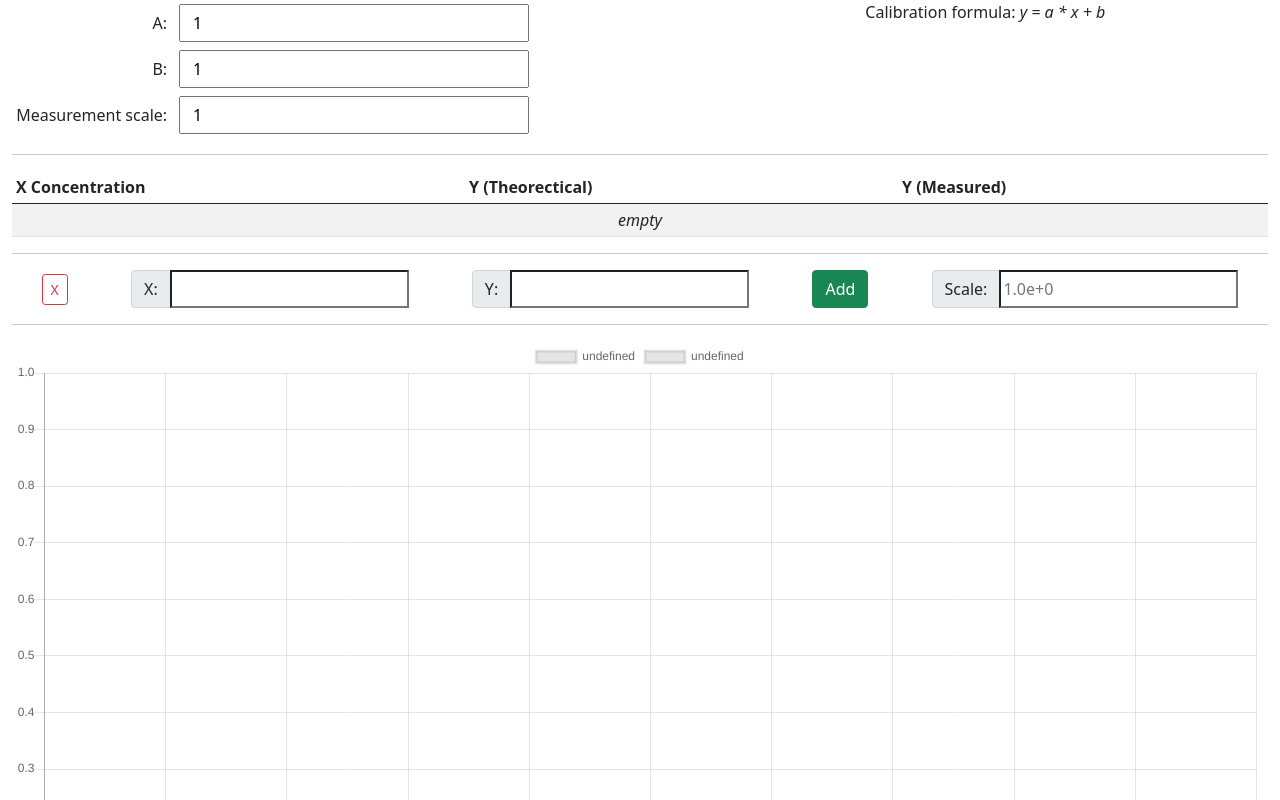
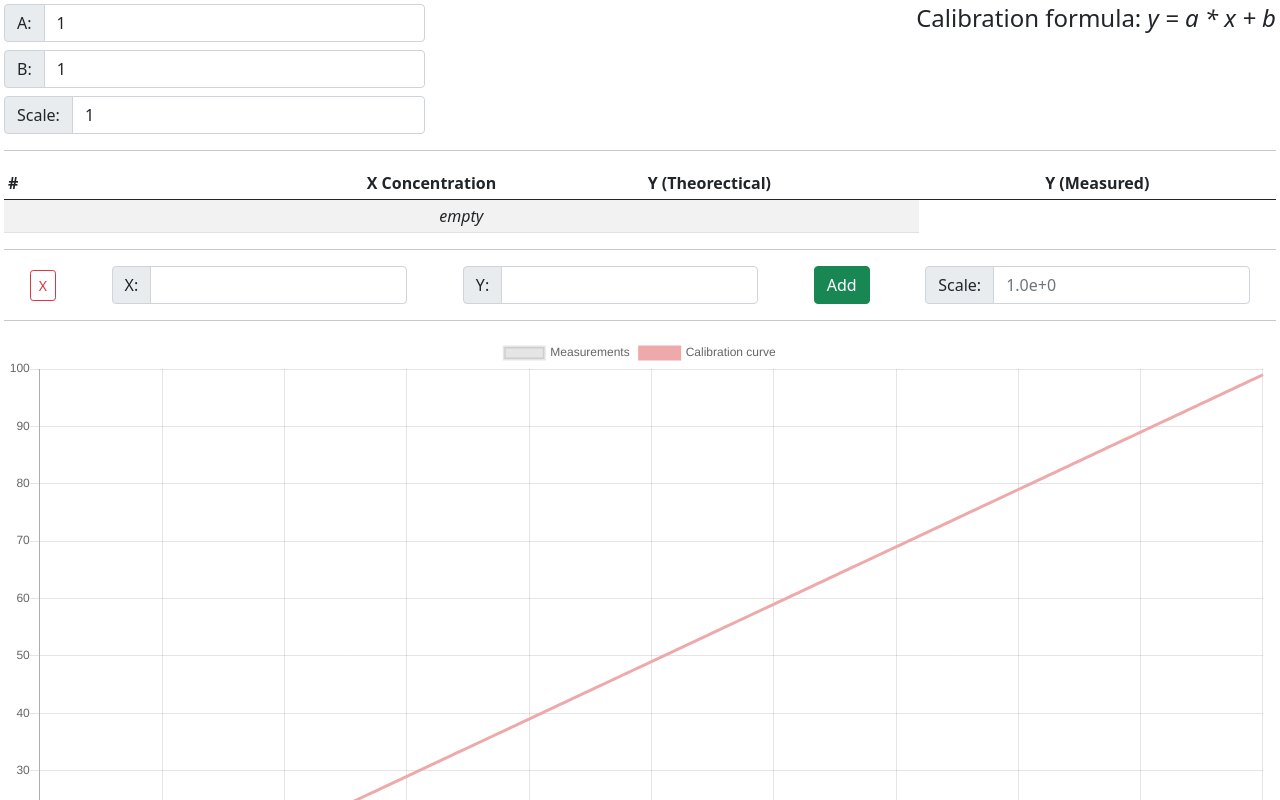
Before and after one commit to AndreSteenveld/chemical-lemons, a React (Create React App) app: page / in a window 1280 px wide. Shown: the top 800 px of the page. Built offline with nearby package versions, Linux system fonts and the light colour scheme.

Commit message:
Rendering dots in the chart

```diff
--- a/src/AddEntry.tsx
+++ b/src/AddEntry.tsx
@@ -5,27 +5,33 @@ interface IProperties {
     scale: number;
 
     extrapolateConcentration(measurement: number, scale?: number): number;
-    calibratedValue(concentration: number, scale?: number): number;
+    calibratedValue(concentration: number): number;
     onEntryAdded(entry: Entry): void;
 }
 
 interface IState {
     extrapolatedConcentration: number | string;
-    concentration?: number | undefined;
-    calibrated?: number | undefined;
-    measurement?: number | undefined;
-    scale?: number | undefined;
+    concentration: number | undefined;
+    calibrated: number | undefined;
+    measurement: number | undefined;
+    scale: number | undefined;
 }
 
 export class AddEntry extends Component<IProperties, IState> {
-    state: IState = { extrapolatedConcentration: "" };
+    state: IState = {
+        extrapolatedConcentration: "",
+        concentration: undefined,
+        calibrated: undefined,
+        measurement: undefined,
+        scale: undefined
+    };
 
     changeConcentration = (event: ChangeEvent<HTMLInputElement>) => {
         const concentration = event.target.valueAsNumber;
 
         this.setState({
             concentration,
-            calibrated: this.props.calibratedValue(concentration, this.state.scale || this.props.scale)
+            calibrated: this.props.calibratedValue(concentration)
         });
     };
 
@@ -45,13 +51,14 @@ export class AddEntry extends Component<IProperties, IState> {
         const scale = event.target.valueAsNumber;
         const { measurement, concentration } = this.state;
 
+        // TODO: Fix for the proper behaviiour with extrapolated values
         if ("number" === typeof measurement) {
             const extrapolatedConcentration = concentration || this.props.extrapolateConcentration(measurement, scale);
 
             this.setState({
                 scale,
                 extrapolatedConcentration,
-                calibrated: this.props.calibratedValue(extrapolatedConcentration, scale)
+                calibrated: this.props.calibratedValue(extrapolatedConcentration)
             });
         } else {
             this.setState({ scale });
@@ -89,10 +96,11 @@ export class AddEntry extends Component<IProperties, IState> {
 
                 <div className="col">
                     <div className="input-group">
-                        <div className="input-group-text">X:</div>
+                        <span className="input-group-text">X:</span>
                         <input
                             type="number"
                             name="concentration"
+                            className="form-control"
                             placeholder={this.state.extrapolatedConcentration.toString()}
                             onChange={this.changeConcentration}
                         />
@@ -101,8 +109,13 @@ export class AddEntry extends Component<IProperties, IState> {
 
                 <div className="col">
                     <div className="input-group">
-                        <div className="input-group-text">Y:</div>
-                        <input type="number" name="measurement" onChange={this.changeMeasurement} />
+                        <span className="input-group-text">Y:</span>
+                        <input
+                            type="number"
+                            name="measurement"
+                            className="form-control"
+                            onChange={this.changeMeasurement}
+                        />
                     </div>
                 </div>
 
@@ -114,10 +127,11 @@ export class AddEntry extends Component<IProperties, IState> {
 
                 <div className="col">
                     <div className="input-group">
-                        <div className="input-group-text">Scale:</div>
+                        <span className="input-group-text">Scale:</span>
                         <input
                             type="number"
                             name="scale"
+                            className="form-control"
                             placeholder={(1).toExponential(this.props.scale)}
                             onChange={this.changeScale}
                         />
--- a/src/App.tsx
+++ b/src/App.tsx
@@ -23,12 +23,16 @@ export class App extends Component<{}, IAppState> {
         };
     }
 
-    extrapolateConcentration = (measurement: number, scale: number = this.state.scale): number => {
-        return -1;
+    extrapolateConcentration = (y: number, scale: number = this.state.scale): number => {
+        const { a, b } = this.state.constants;
+
+        return (y - b) / a;
     };
 
-    calibratedValue = (concentration: number): number => {
-        return -1;
+    calibratedValue = (x: number): number => {
+        const { a, b } = this.state.constants;
+
+        return a * x + b;
     };
 
     onScaleChange = (scale: number) => {
@@ -43,17 +47,20 @@ export class App extends Component<{}, IAppState> {
         this.setState({ entries: [...this.state.entries, entry] });
     };
 
-    get measurements(): Entry[] {
-        return [];
-    }
-
     get calibrationCurve(): Entry[] {
-        return [];
+        return Array(100)
+            .fill(null)
+            .map((_, index) => ({
+                concentration: index,
+                scale: -1,
+                measurement: -1,
+                calibrated: this.calibratedValue(index)
+            }));
     }
 
     render() {
         return (
-            <div id="app" className="container-fluid">
+            <div id="app" className="container-fluid p-1">
                 <CalibrationFormula
                     scale={this.state.scale}
                     constants={this.state.constants}
@@ -62,19 +69,25 @@ export class App extends Component<{}, IAppState> {
                 />
                 <hr />
                 <Grid
-                    entries={this.measurements}
+                    entries={this.state.entries}
                     extrapolateConcentration={this.extrapolateConcentration}
                     calibratedValue={this.calibratedValue}
                 />
                 <hr />
                 <AddEntry
+                    key={this.state.entries.length}
                     scale={this.state.scale}
                     extrapolateConcentration={this.extrapolateConcentration}
                     calibratedValue={this.calibratedValue}
                     onEntryAdded={this.onEntryAdded}
                 />
                 <hr />
-                <Chart entries={this.measurements} calibrationCurve={this.calibrationCurve} />
+                <Chart
+                    entries={this.state.entries}
+                    calibrationCurve={this.calibrationCurve}
+                    extrapolateConcentration={this.extrapolateConcentration}
+                    calibratedValue={this.calibratedValue}
+                />
             </div>
         );
     }
--- a/src/CalibrationFormula.tsx
+++ b/src/CalibrationFormula.tsx
@@ -5,7 +5,7 @@ interface IProperties {
     scale: number;
     constants: CalibrationConstants;
     onScaleChange(scale: number): void;
-    onFormulaChange(constants: CalibrationConstants);
+    onFormulaChange(constants: CalibrationConstants): void;
 }
 
 interface IState {
@@ -29,46 +29,54 @@ export class CalibrationFormula extends Component<IProperties, IState> {
     changeConstant = (event: ChangeEvent<HTMLInputElement>) => {
         this.props.onFormulaChange({
             ...this.props.constants,
-            [event.target.id]: event.target.valueAsNumber
+            [event.target.name]: event.target.valueAsNumber
         });
     };
 
     render() {
         return (
-            <div className="row justify-content-between">
-                <div className="col-5">
-                    <div className="row p-1">
-                        <label className="col-4 text-end col-form-label" htmlFor="a">
-                            A:
-                        </label>
+            <div className="row g-1">
+                <div className="col-6 ms-auto text-end">
+                    <span className="h4">
+                        Calibration formula: <i>y = a * x + b</i>
+                    </span>
+                </div>
+
+                <div className="col-4 align-self-start order-first">
+                    <div className="input-group">
+                        <span className="input-group-text">A:</span>
                         <input
-                            className="col-8"
+                            className="form-control"
                             type="number"
-                            id="a"
+                            name="a"
                             value={this.props.constants.a}
                             onChange={this.changeConstant}
                         />
                     </div>
+                </div>
 
-                    <div className="row p-1">
-                        <label className="col-4 text-end col-form-label" htmlFor="b">
-                            B:
-                        </label>
+                <div className="w-100" />
+
+                <div className="col-4 align-self-start">
+                    <div className="input-group">
+                        <span className="input-group-text">B:</span>
                         <input
-                            className="col-8"
+                            className="form-control"
                             type="number"
-                            id="b"
+                            name="b"
                             value={this.props.constants.b}
                             onChange={this.changeConstant}
                         />
                     </div>
+                </div>
 
-                    <div className="row p-1">
-                        <label className="col-4 text-end col-form-label" htmlFor="scale">
-                            Measurement scale:
-                        </label>
+                <div className="w-100" />
+
+                <div className="col-4 align-self-start">
+                    <div className="input-group">
+                        <span className="input-group-text">Scale:</span>
                         <input
-                            className="col-8"
+                            className="form-control"
                             type="number"
                             name="scale"
                             value={this.props.scale}
@@ -76,12 +84,6 @@ export class CalibrationFormula extends Component<IProperties, IState> {
                         />
                     </div>
                 </div>
-
-                <div className="col-4">
-                    <span className="">
-                        Calibration formula: <i>y = a * x + b</i>
-                    </span>
-                </div>
             </div>
         );
     }
--- a/src/Chart.tsx
+++ b/src/Chart.tsx
@@ -5,22 +5,47 @@ import { Entry } from "./domain";
 interface IChartProperties {
     entries: Entry[];
     calibrationCurve: Entry[];
+    extrapolateConcentration(measurement: number, scale?: number): number;
 }
 
 export class Chart extends Component<IChartProperties> {
-    get entries(): any {
-        return [];
+    get entries(): Array<{ x: number; y: number }> {
+        return this.props.entries.map((entry) => ({
+            x: entry.measurement,
+            y:
+                null === entry.concentration
+                    ? this.props.extrapolateConcentration(entry.measurement, entry.scale)
+                    : entry.concentration
+        }));
     }
 
-    get calibrationCurve(): any {
-        return [];
+    get calibrationCurve(): Array<{ x: number; y: number }> {
+        return this.props.calibrationCurve.map((entry) => ({
+            x: entry.calibrated as number,
+            y: entry.concentration as number
+        }));
     }
 
     get chart(): any {
         return {
             datasets: [
-                { type: "scatter", data: this.entries },
-                { type: "line", data: this.calibrationCurve }
+                {
+                    label: "Measurements",
+                    type: "scatter",
+                    data: this.entries,
+                    pointBorderWidth: 0,
+                    pointRadius: 6,
+                    pointBackgroundColor: "#9999EE"
+                },
+
+                {
+                    label: "Calibration curve",
+                    type: "line",
+                    data: this.calibrationCurve,
+                    pointRadius: 0,
+                    fill: false,
+                    borderColor: "#EEAAAA"
+                }
             ]
         };
     }
--- a/src/Grid.tsx
+++ b/src/Grid.tsx
@@ -28,9 +28,16 @@ export class Grid extends Component<IGridProperties> {
 
             return (
                 <tr key={index} className={`${extrapolate ? "extrapolated" : ""}`}>
-                    <td headers="concentration">{concentration}</td>
-                    <td headers="calibrated">{calibrated}</td>
-                    <td headers="measurement">{measurement}</td>
+                    <th scope="row">{index + 1}</th>
+                    <td headers="concentration" className="text-end">
+                        {concentration}
+                    </td>
+                    <td headers="calibrated" className="text-center">
+                        {calibrated}
+                    </td>
+                    <td headers="measurement" className="text-center">
+                        {measurement}
+                    </td>
                 </tr>
             );
         });
@@ -39,13 +46,16 @@ export class Grid extends Component<IGridProperties> {
             <table className="table table-striped table-sm">
                 <thead>
                     <tr>
-                        <th scope="col" id="concentration">
+                        <th scope="col" id="row-no">
+                            #
+                        </th>
+                        <th scope="col" className="text-end" id="concentration">
                             X Concentration
                         </th>
-                        <th scope="col" id="calibrated">
+                        <th scope="col" className="text-center" id="calibrated">
                             Y (Theorectical)
                         </th>
-                        <th scope="col" id="measurement">
+                        <th scope="col" className="text-center" id="measurement">
                             Y (Measured)
                         </th>
                     </tr>
```
